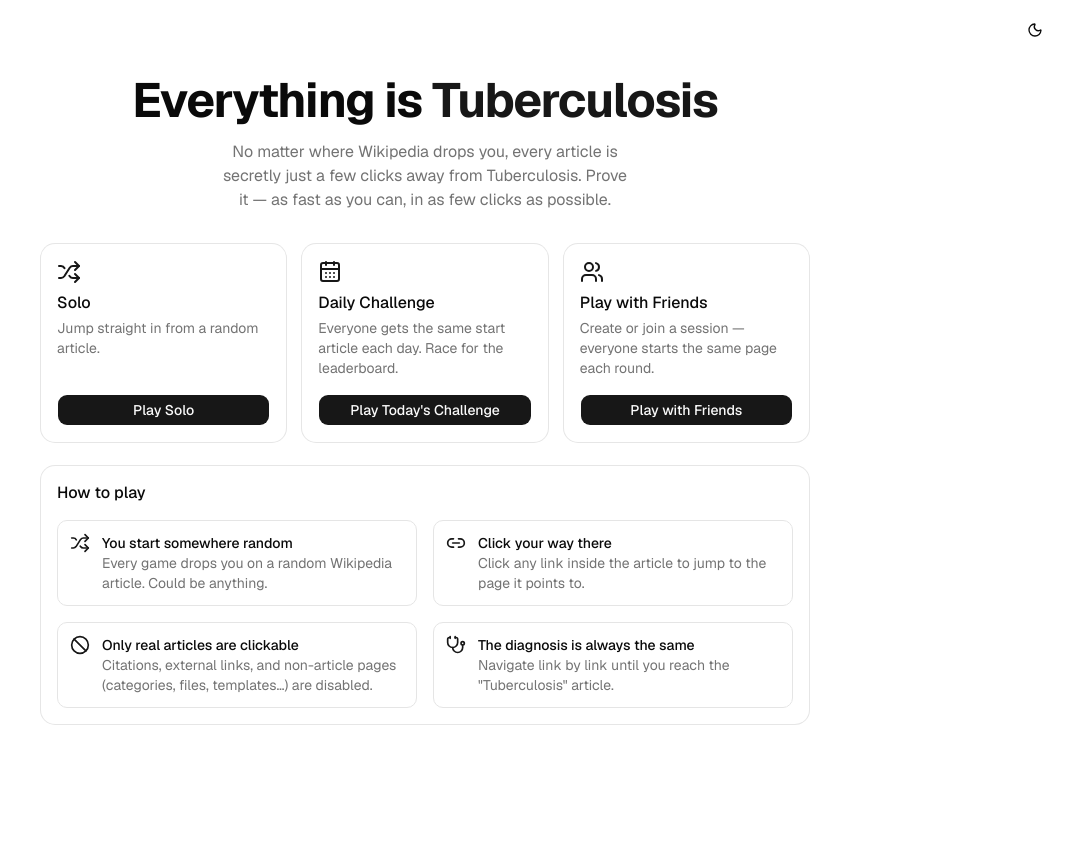
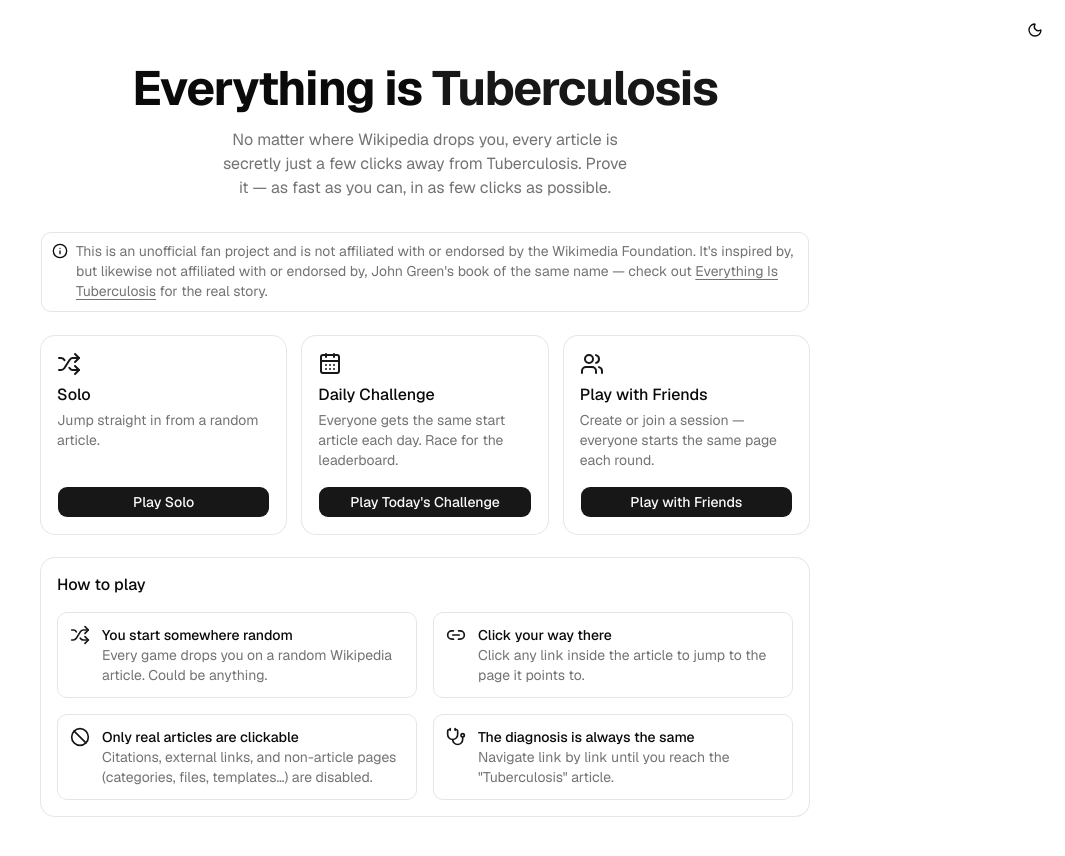
Before and after one commit to forrest-keller/everything-is-tuberculosis, a Next.js app: page / in a window 1280 px wide. Shown: the top 856 px of the page, without its empty margins (215-1280 px from the left). Before the commit the page ends 800 px from the top, so only its background shows below. Built offline with nearby package versions, Linux system fonts and the light colour scheme.

Commit message:
feat: add alert component with project disclaimer and external link

```diff
--- a/src/app/page.tsx
+++ b/src/app/page.tsx
@@ -7,9 +7,10 @@
   CardHeader,
   CardTitle,
 } from "@/components/ui/card";
+import { Alert, AlertDescription } from "@/components/ui/alert";
 import { ThemeToggle } from "@/components/theme-toggle";
 import { RULES } from "@/lib/rules";
-import { CalendarDays, Shuffle, Users } from "lucide-react";
+import { CalendarDays, Info, Shuffle, Users } from "lucide-react";
 
 const MODES = [
   {
@@ -53,6 +54,24 @@
           </p>
         </div>
 
+        <Alert className="mb-6">
+          <Info />
+          <AlertDescription>
+            This is an unofficial fan project and is not affiliated with or
+            endorsed by the Wikimedia Foundation. It&apos;s inspired by, but
+            likewise not affiliated with or endorsed by, John Green&apos;s
+            book of the same name — check out{" "}
+            <a
+              href="https://everythingistb.com/"
+              target="_blank"
+              rel="noopener noreferrer"
+            >
+              Everything Is Tuberculosis
+            </a>{" "}
+            for the real story.
+          </AlertDescription>
+        </Alert>
+
         <div className="mb-6 grid gap-4 sm:grid-cols-3">
           {MODES.map(({ href, icon: Icon, title, description, cta }) => (
             <Card key={href} className="flex flex-col">
```
